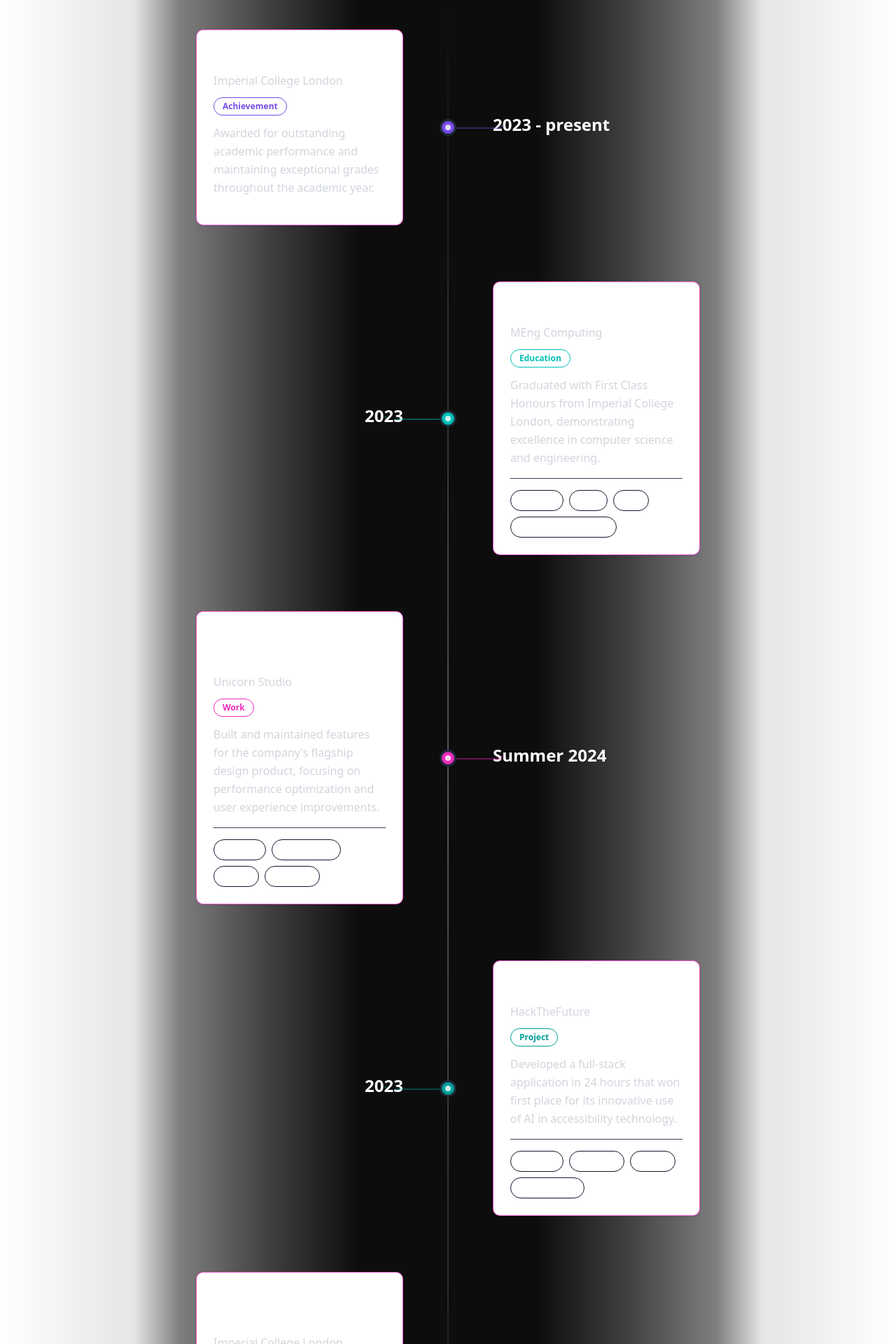
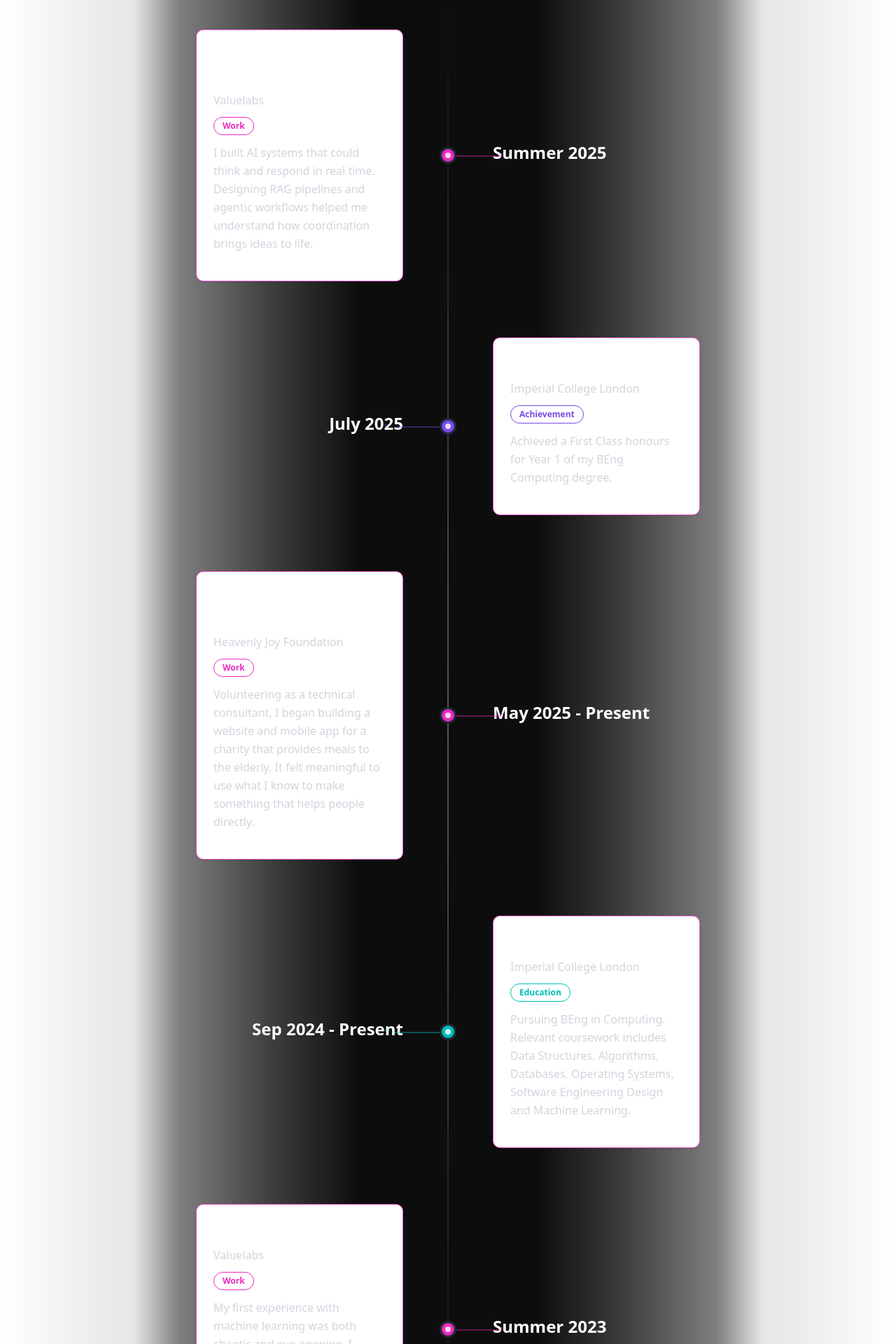
Before and after one commit to Akshath47/portfolio, a Next.js app: page / in a window 1280 px wide. Shown: the part 3280-5200 px from the top of the page at 70% size. Built offline with nearby package versions, Linux system fonts and the light colour scheme.

Commit message:
Corrected info in journey timeline

```diff
--- a/components/ui/journey-timeline.tsx
+++ b/components/ui/journey-timeline.tsx
@@ -17,49 +17,59 @@
 
 const journeyEntries: JourneyEntry[] = [
   {
-    id: "deans-list",
-    title: "Dean's List",
-    organization: "Imperial College London",
-    period: "2023 - present",
-    description: "Awarded for outstanding academic performance and maintaining exceptional grades throughout the academic year.",
-    type: "achievement"
+    id: "internship-2",
+    title: "Applied AI Engineering Intern",
+    organization: "Valuelabs",
+    period: "Summer 2025",
+    description: "I built AI systems that could think and respond in real time. Designing RAG pipelines and agentic workflows helped me understand how coordination brings ideas to life.",
+    // technologies: ["Qdrant", "GPT-Realtime", "RAG", "Multi-Agent Systems", "Speech-to-Speech AI", "Vector DB"],
+    type: "work"
   },
   {
     id: "first-class",
     title: "First Class Honours",
-    organization: "MEng Computing",
-    period: "2023",
-    description: "Graduated with First Class Honours from Imperial College London, demonstrating excellence in computer science and engineering.",
-    technologies: ["Python", "Java", "C++", "Machine Learning"],
+    organization: "Imperial College London",
+    period: "July 2025",
+    description: "Achieved a First Class honours for Year 1 of my BEng Computing degree.",
+    // technologies: [],
+    type: "achievement"
+  },
+  {
+    id: "volunteer",
+    title: "Technical Consultant Volunteer",
+    organization: "Heavenly Joy Foundation",
+    period: "May 2025 - Present",
+    description: "Volunteering as a technical consultant, I began building a website and mobile app for a charity that provides meals to the elderly. It felt meaningful to use what I know to make something that helps people directly.",
+    // technologies: ["Qdrant", "GPT-Realtime", "RAG", "Multi-Agent Systems", "Speech-to-Speech AI", "Vector DB"],
+    type: "work"
+  },
+  {
+    id: "imperial",
+    title: "Computing Student",
+    organization: "Imperial College London",
+    period: "Sep 2024 - Present",
+    description: "Pursuing BEng in Computing. Relevant coursework includes Data Structures, Algorithms, Databases, Operating Systems, Software Engineering Design and Machine Learning. ",
+    // technologies: ["Haskell", "Kotlin", "C", "Java", "Databases", "Computer Systems", "Computer Architecture", "Graphs and Algorithms", "Linear Algebra", "Statistics"],
     type: "education"
   },
   {
-    id: "internship",
-    title: "Software Engineering Intern",
-    organization: "Unicorn Studio",
-    period: "Summer 2024",
-    description: "Built and maintained features for the company's flagship design product, focusing on performance optimization and user experience improvements.",
-    technologies: ["Next.js", "TypeScript", "React", "Node.js"],
+    id: "internship-1",
+    title: "Intern",
+    organization: "Valuelabs",
+    period: "Summer 2023",
+    description: "My first experience with machine learning was both chaotic and eye-opening. I explored regression, clustering, and early NLP models, and it was the first time I saw data start to learn and respond.",
+    // technologies: ["Python", "Machine Learning", "CNN", "Transformers", "Computer Vision"],
     type: "work"
   },
-  {
-    id: "hackathon",
-    title: "Hackathon Winner",
-    organization: "HackTheFuture",
-    period: "2023",
-    description: "Developed a full-stack application in 24 hours that won first place for its innovative use of AI in accessibility technology.",
-    technologies: ["Python", "FastAPI", "React", "OpenAI API"],
-    type: "project"
-  },
-  {
-    id: "imperial",
-    title: "Computer Science Student",
-    organization: "Imperial College London",
-    period: "2021 - Present",
-    description: "Pursuing MEng in Computing with focus on machine learning, software engineering, and human-computer interaction. Active member of the Computer Science Society.",
-    technologies: ["Python", "Java", "C++", "Machine Learning", "Computer Vision"],
-    type: "education"
-  }
+  // {
+  //   id: "hackathon",
+  //   title: "Hackathon Winner",
+  //   organization: "HackTheFuture",
+  //   period: "2023",
+  //   description: "Developed a full-stack application in 24 hours that won first place for its innovative use of AI in accessibility technology.",
+  //   technologies: ["Python", "FastAPI", "React", "OpenAI API"],
+  //   type: "project"
+  // },
 ];
 
 const typeColors = {
```
